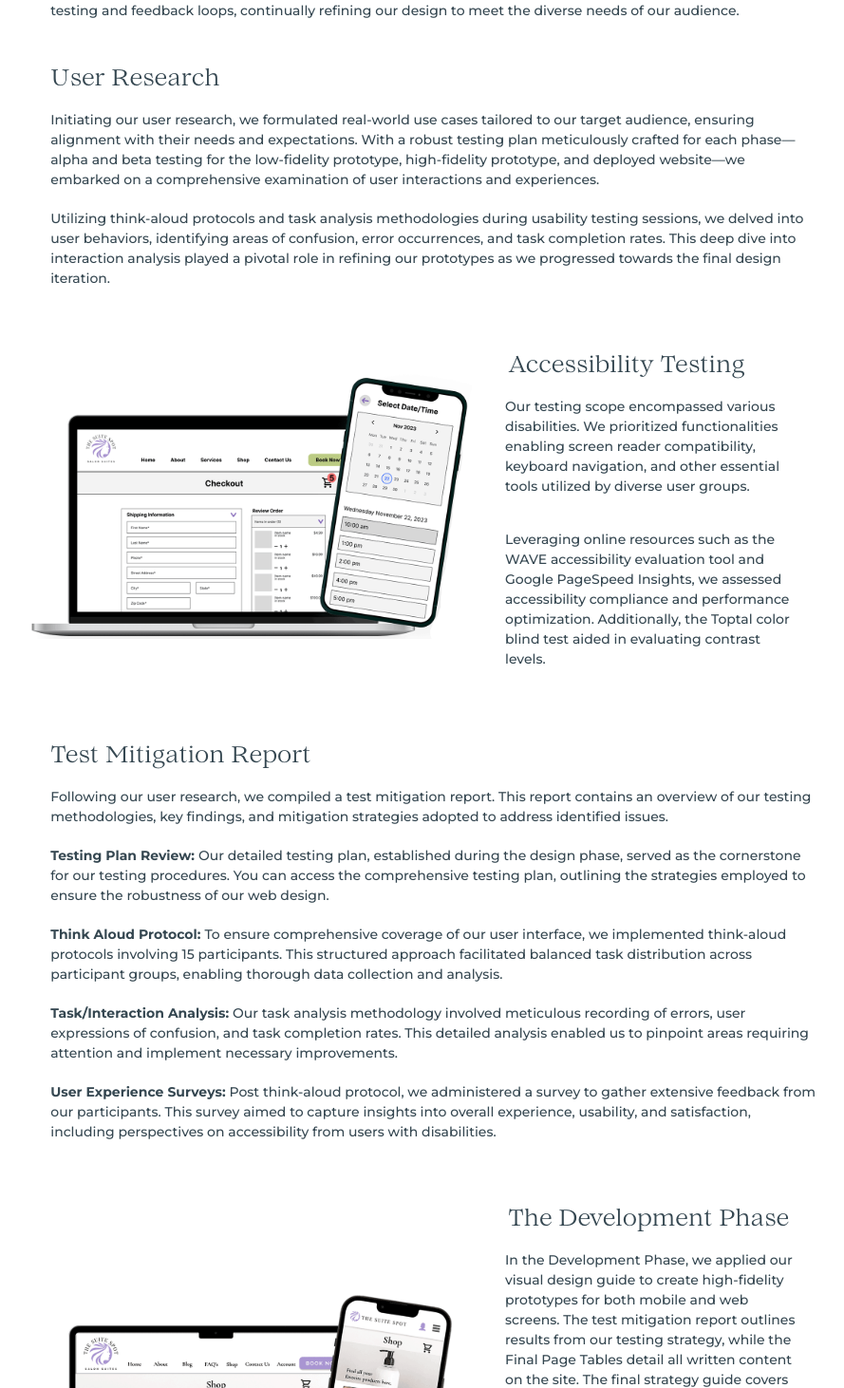
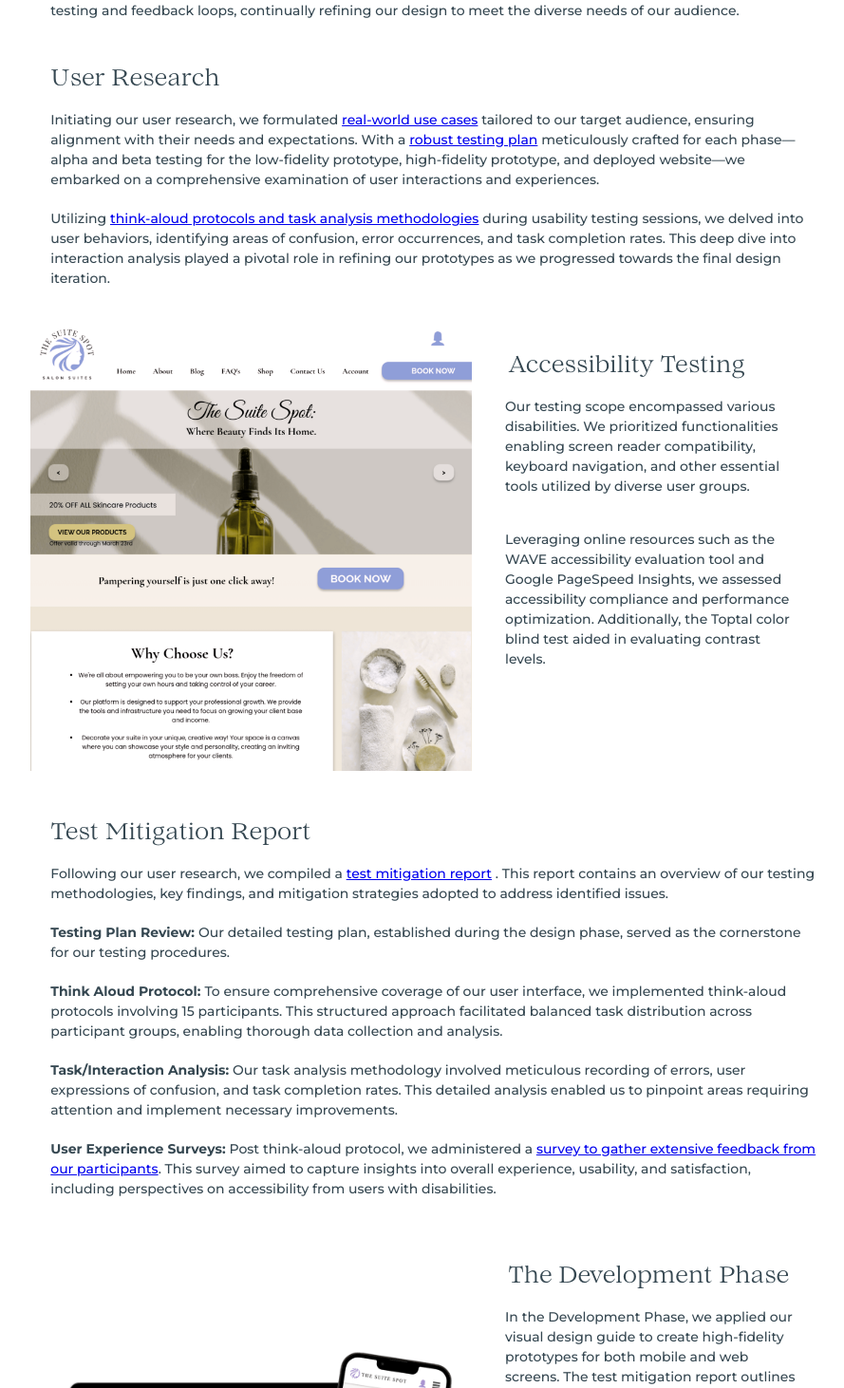
Before and after one commit to Lillybliss/Allgood-Designs, a React (Create React App) app: page /portfolio/The-Suite-Spot-Project in a window 1280 px wide. Shown: the part 2148-3610 px from the top of the page at 95% size, without its empty margins (183-1072 px from the left). Built offline with nearby package versions, Linux system fonts and the light colour scheme.

Commit message:
added colorblind assets

```diff
--- a/src/Portfolio Pages/TSS.js
+++ b/src/Portfolio Pages/TSS.js
@@ -5,6 +5,7 @@ import tag from "../Assets/icons/icons8-tag-96.png";
 import TSSmock from "../Assets/Portfolio/CoverPhotos/TSS_hifi_mockup.png";
 import mainTSSMock from "../Assets/Portfolio/TSS_mockup_web_updates.png";
 import lowfiTSSmock from "../Assets/Portfolio/TSS_lofi_mockup.png";
+import colorblind from "../Assets/Portfolio/colorblind.png";
 import react from "../Assets/icons/react.svg";
 import node from "../Assets/icons/node.svg";
 import mongo from "../Assets/icons/mongoDB.svg";
@@ -247,29 +248,52 @@ const TSS = () => {
       <div className="row-4">
         <h2 className="row-4-title">User Research</h2>
         <p className="row-4-text">
-          Initiating our user research, we formulated real-world use cases
+          Initiating our user research, we formulated{" "}
+          <a
+            href="https://www.figma.com/proto/k4C2KZmCtMaxVQGRtdfbsn/Design-Phase-Portfolio?type=design&node-id=9-32&t=x4m22RXVf4QxFpNa-0&scaling=min-zoom&page-id=0%3A1"
+            target="_blank"
+            rel="noopener noreferrer"
+          >
+            real-world use cases
+          </a>{" "}
           tailored to our target audience, ensuring alignment with their needs
-          and expectations. With a robust testing plan meticulously crafted for
-          each phase—alpha and beta testing for the low-fidelity prototype,
-          high-fidelity prototype, and deployed website—we embarked on a
-          comprehensive examination of user interactions and experiences.
+          and expectations. With a{" "}
+          <a
+            href="https://www.figma.com/proto/k4C2KZmCtMaxVQGRtdfbsn/Design-Phase-Portfolio?type=design&node-id=459-3&t=x4m22RXVf4QxFpNa-0&scaling=min-zoom&page-id=0%3A1"
+            target="_blank"
+            rel="noopener noreferrer"
+          >
+            robust testing plan
+          </a>{" "}
+          meticulously crafted for each phase—alpha and beta testing for the
+          low-fidelity prototype, high-fidelity prototype, and deployed
+          website—we embarked on a comprehensive examination of user
+          interactions and experiences.
         </p>
         <p className="row-4-text">
-          Utilizing think-aloud protocols and task analysis methodologies during
-          usability testing sessions, we delved into user behaviors, identifying
-          areas of confusion, error occurrences, and task completion rates. This
-          deep dive into interaction analysis played a pivotal role in refining
-          our prototypes as we progressed towards the final design iteration.
+          Utilizing{" "}
+          <a
+            href="https://docs.google.com/document/d/1O7vDT5TvPpgZyDgUO4ZrOcXz0Cx4ijcMYh_pSlMsDcM/edit?usp=sharing"
+            target="_blank"
+            rel="noopener noreferrer"
+          >
+            think-aloud protocols and task analysis methodologies
+          </a>{" "}
+          during usability testing sessions, we delved into user behaviors,
+          identifying areas of confusion, error occurrences, and task completion
+          rates. This deep dive into interaction analysis played a pivotal role
+          in refining our prototypes as we progressed towards the final design
+          iteration.
         </p>
       </div>
 
       <div className="row-1">
         <div className="left-image">
           <img
-            src={lowfiTSSmock}
-            alt="Mockup"
+            src={colorblind}
+            alt="colorblind test"
             style={{ cursor: "pointer" }}
-            onClick={() => openPopup(lowfiTSSmock)}
+            onClick={() => openPopup(colorblind)}
           />
           <PopUpPicture
             isOpen={isPopupOpen}
@@ -297,17 +321,22 @@ const TSS = () => {
       <div className="row-4">
         <h2 className="row-4-title">Test Mitigation Report</h2>
         <p className="row-4-text">
-          Following our user research, we compiled a test mitigation report.
-          This report contains an overview of our testing methodologies, key
+          Following our user research, we compiled a{" "}
+          <a
+            href="https://www.figma.com/proto/lo1byXOalM5blNw7NzhTeX/Develop-Phase-Portfolio?type=design&node-id=9-32&t=9Jn8491jwRexfMLF-0&scaling=min-zoom&page-id=0%3A1"
+            target="_blank"
+            rel="noopener noreferrer"
+          >
+            test mitigation report
+          </a>{" "}
+          . This report contains an overview of our testing methodologies, key
           findings, and mitigation strategies adopted to address identified
           issues.
         </p>
         <p className="row-4-text">
           <strong>Testing Plan Review: </strong>Our detailed testing plan,
           established during the design phase, served as the cornerstone for our
-          testing procedures. You can access the comprehensive testing plan,
-          outlining the strategies employed to ensure the robustness of our web
-          design.{" "}
+          testing procedures.
         </p>
         <p className="row-4-text">
           <strong>Think Aloud Protocol: </strong>To ensure comprehensive
@@ -325,10 +354,17 @@ const TSS = () => {
         </p>
         <p className="row-4-text">
           <strong>User Experience Surveys: </strong>Post think-aloud protocol,
-          we administered a survey to gather extensive feedback from our
-          participants. This survey aimed to capture insights into overall
-          experience, usability, and satisfaction, including perspectives on
-          accessibility from users with disabilities.{" "}
+          we administered a{" "}
+          <a
+            href="https://www.figma.com/proto/lo1byXOalM5blNw7NzhTeX/Develop-Phase-Portfolio?type=design&node-id=824-2&t=9Jn8491jwRexfMLF-0&scaling=min-zoom&page-id=0%3A1"
+            target="_blank"
+            rel="noopener noreferrer"
+          >
+            survey to gather extensive feedback from our participants
+          </a>
+          . This survey aimed to capture insights into overall experience,
+          usability, and satisfaction, including perspectives on accessibility
+          from users with disabilities.{" "}
         </p>
       </div>
 
```
Also changed, not shown: src/Assets/Portfolio/colorblind.png (added).
